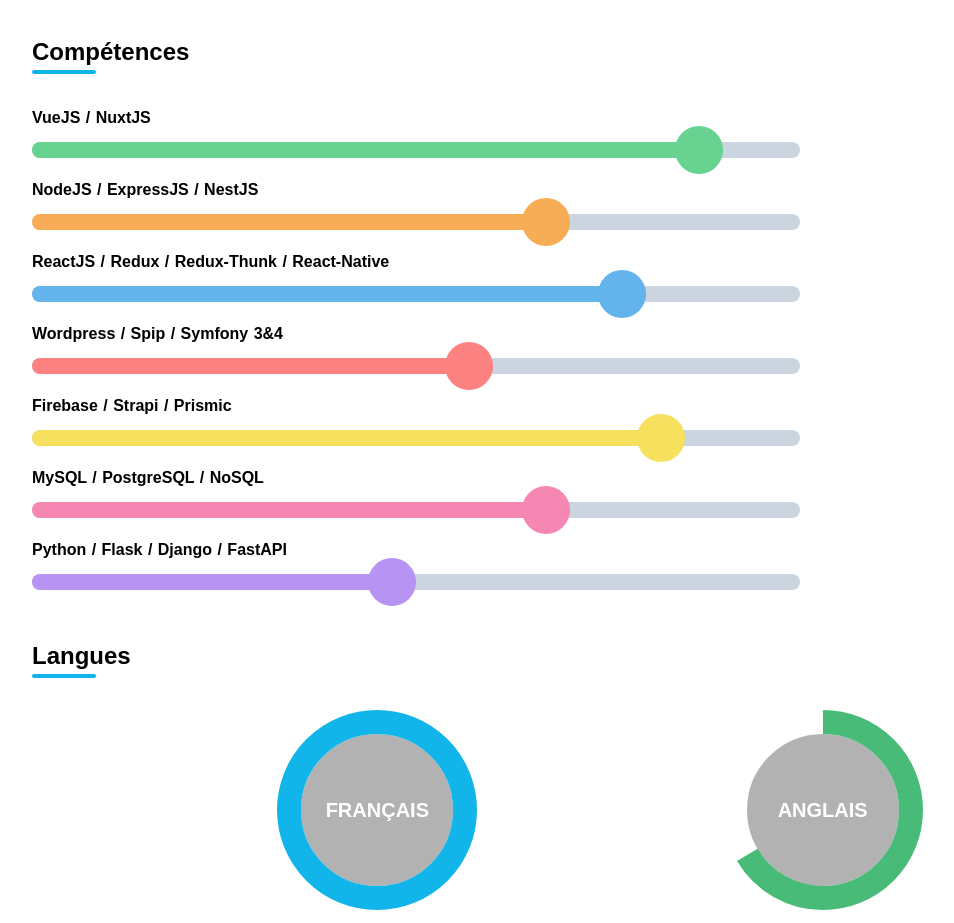
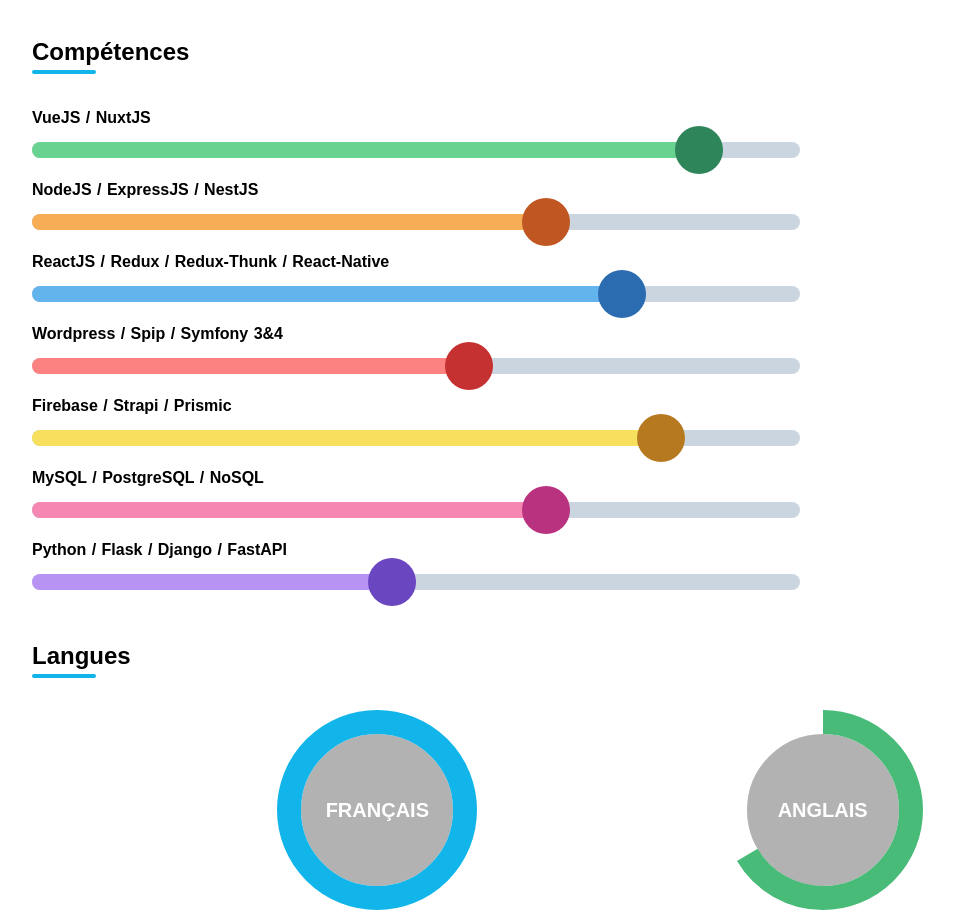
Before and after one commit to QZIG/personal-website, a Nuxt app: page / in a window 1280 px wide. Shown: the part 1040-1963 px from the top of the page, without its empty margins (40-994 px from the left). Built offline with nearby package versions, Linux system fonts and the light colour scheme.

Commit message:
fix bg button

```diff
--- a/components/home/skillbar.vue
+++ b/components/home/skillbar.vue
@@ -3,7 +3,7 @@
     <p class="my-3 font-bold">{{label}}</p>
     <div class="w-full h-4 bg-gray-400 rounded-lg">
       <div :class="`h-full rounded-lg flex justify-end items-center ${color}`" :style="`width: ${value}%`">
-        <div :class="`rounded-full h-12 w-12 ${color}`"></div>
+        <div :class="`rounded-full h-12 w-12 ${buttonColor}`"></div>
       </div>
     </div>
   </div>
```
